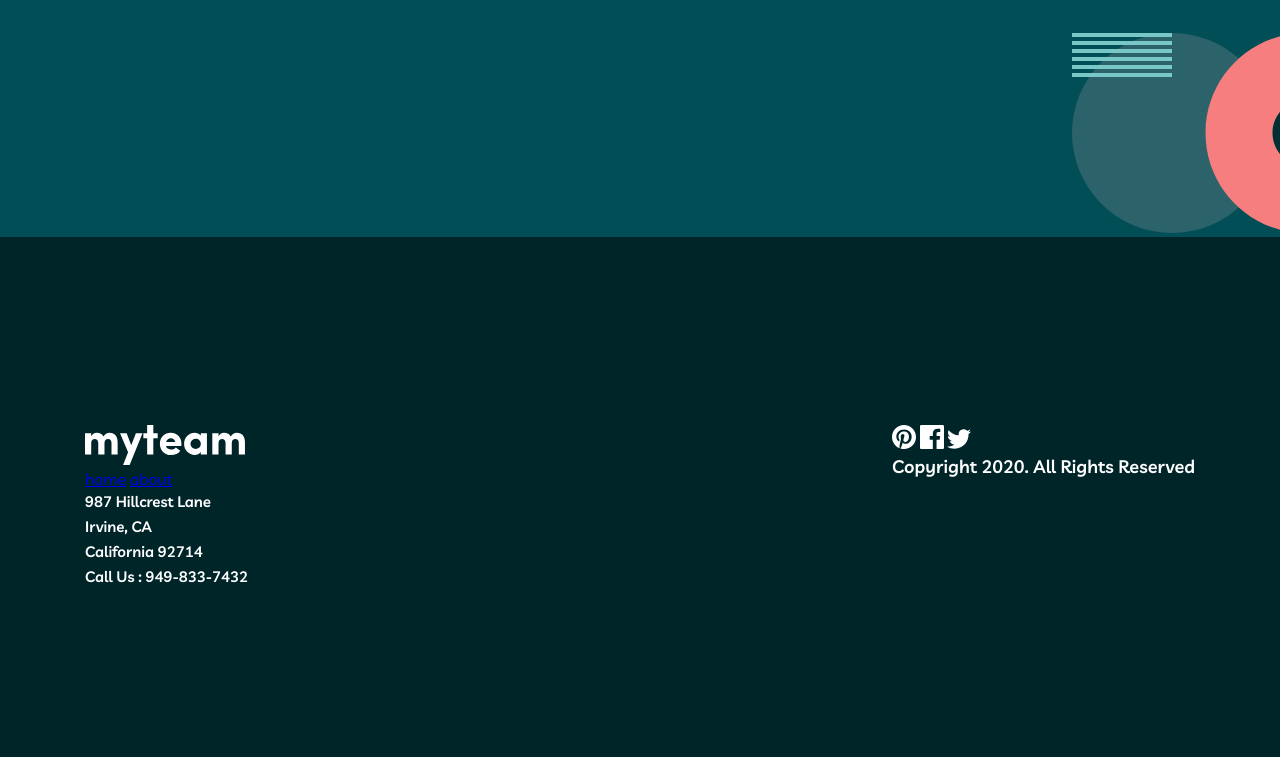
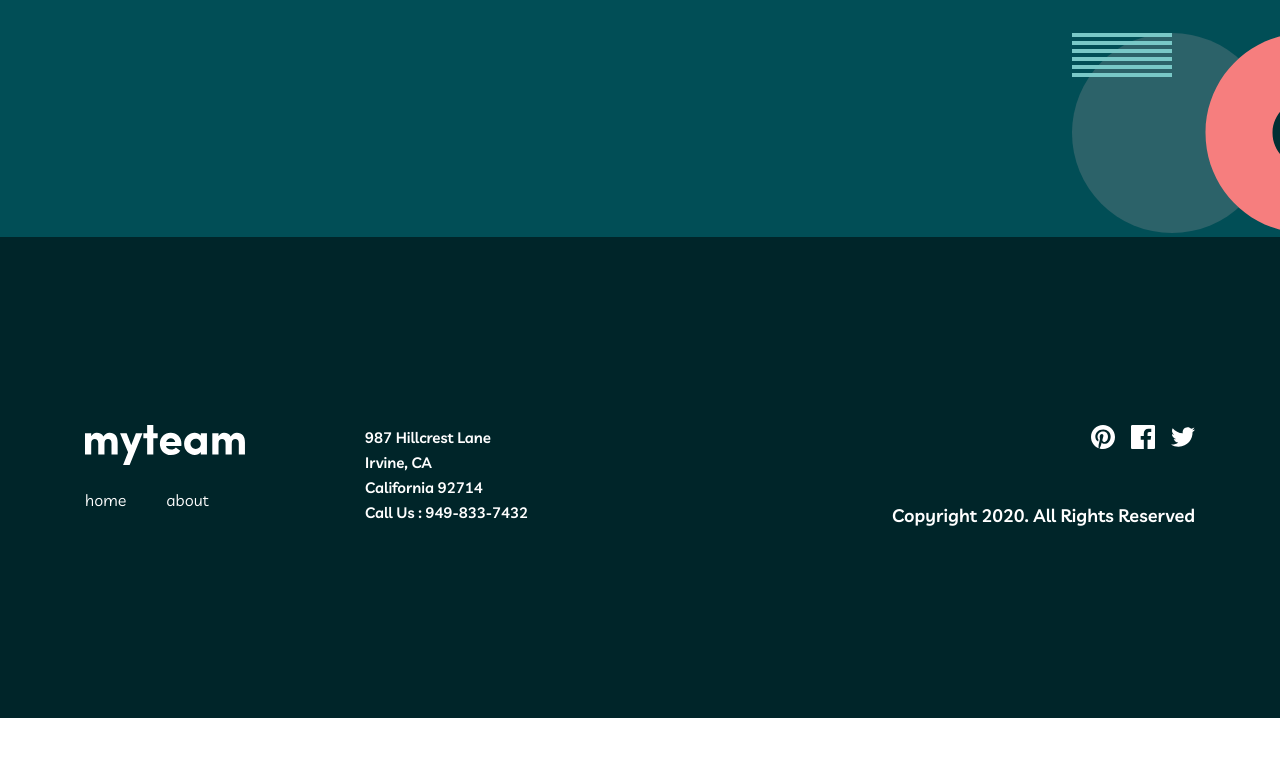
Before and after one commit to Lazizbek010/myteam-ibrohimjon, a plain HTML site: page pages/contact.html in a window 1280 px wide. Shown: the part 632-1389 px from the top of the page. After the commit the page ends 1350 px from the top, so only its background shows below. Drawn offline with Linux system fonts and the light colour scheme.

Commit message:
footer-ishladi

```diff
--- a/scss/contact.scss
+++ b/scss/contact.scss
@@ -107,7 +107,7 @@ body {
                 justify-content: space-between;
         }
 
-        &__left {
+        .footer__left {
                 display: flex;
                 justify-content: center;
                 gap: 120px;
@@ -125,14 +125,17 @@ body {
                 }
 
                 .nav__link {
-                        text-decoration: none;
                         display: flex;
                         align-items: center;
                         gap: 40px;
+                        a{
+                                color: $White;
+                                text-decoration: none;
+                        }
                 }
         }
 
-        &__right {
+        .footer__right {
                 display: flex;
                 flex-direction: column;
                 align-items: flex-end;
```
Also changed, not shown: css/contact.min.css, 1 other file.
